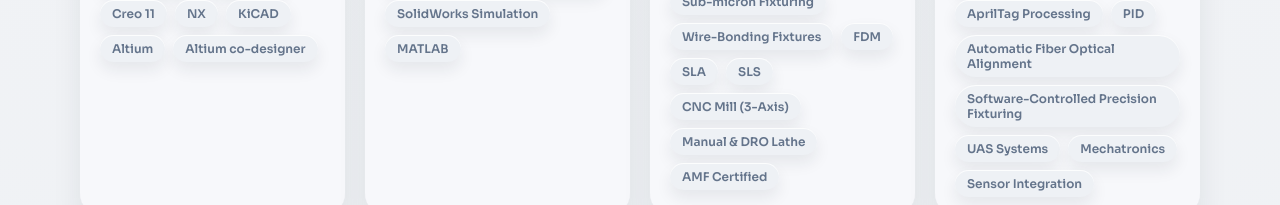
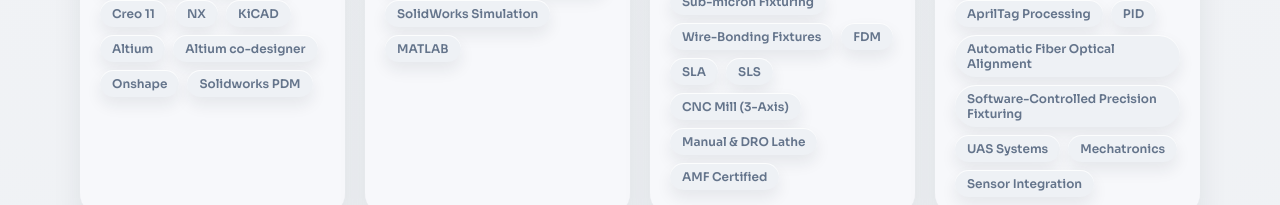
Before and after one commit to TararaDotJoshua/TararaDotJoshua.github.io, a React (Vite) app: page / in a window 1280 px wide. Shown: the part 1845-2050 px from the top of the page. Built offline with nearby package versions, Linux system fonts and the light colour scheme.

Commit message:
Update App.jsx

```diff
--- a/src/App.jsx
+++ b/src/App.jsx
@@ -30,6 +30,8 @@
       'KiCAD',
       'Altium',
       'Altium co-designer',
+      'Onshape',
+      'Solidworks PDM',
     ],
   },
   {
```
